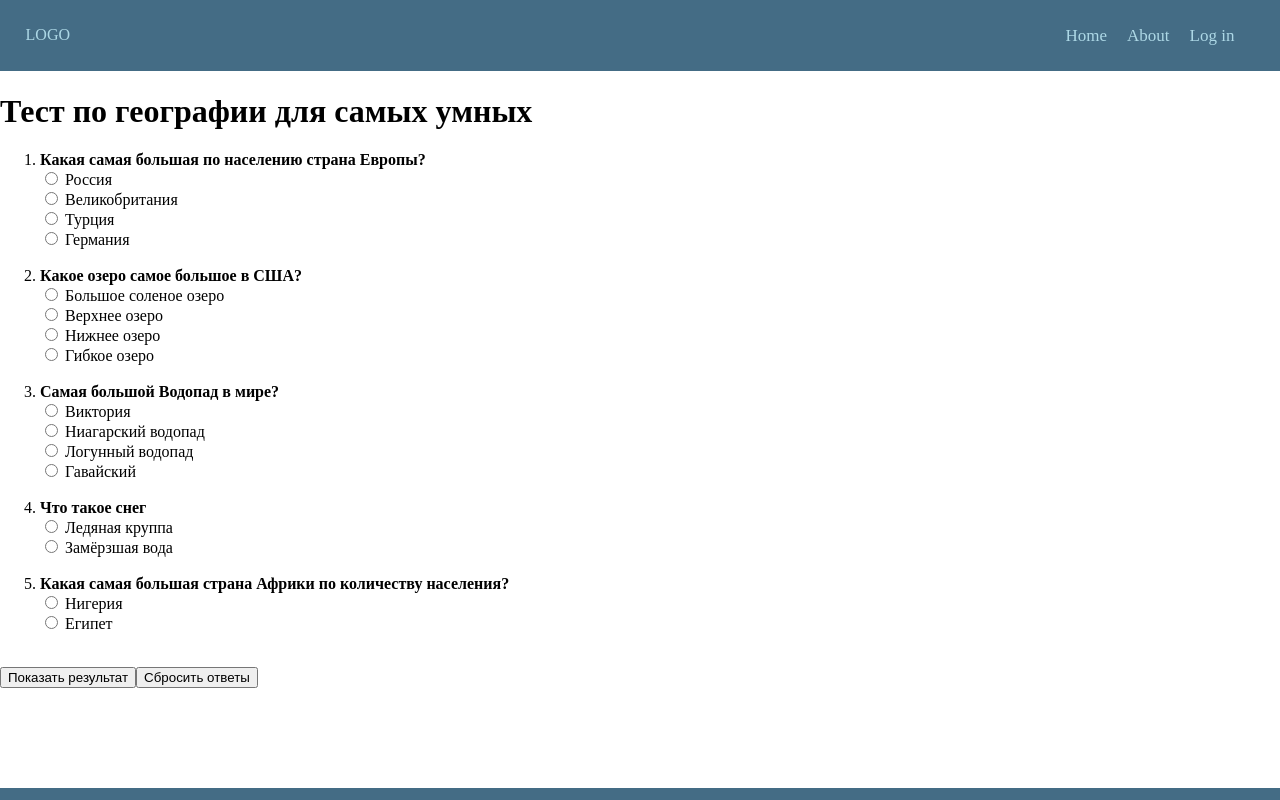
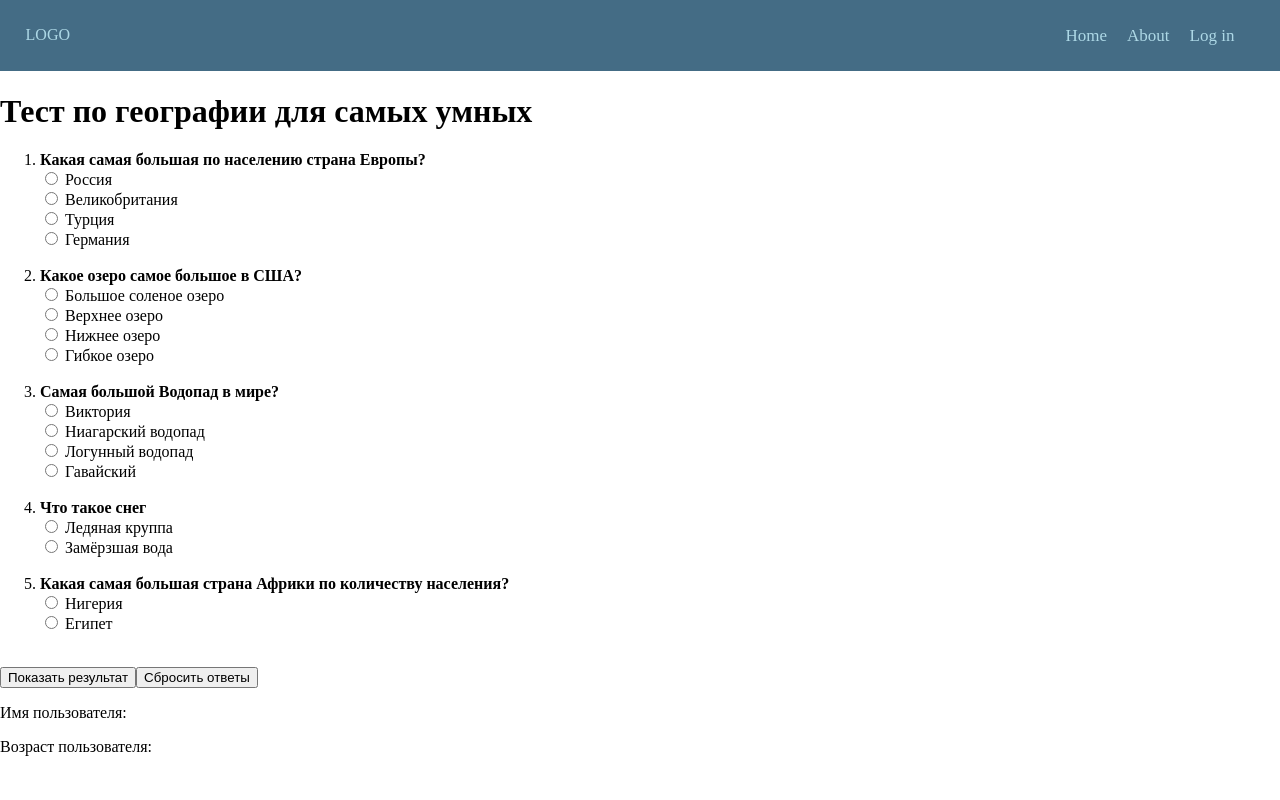
Before and after one commit to EvgeniyVagajtsev/ProjectAngular, an Angular app: page /about in a window 1280 px wide. Shown: the top 800 px of the page. Built offline with nearby package versions, Linux system fonts and the light colour scheme; no server answers.

Commit message:
five commit

```diff
--- a/angular.json
+++ b/angular.json
@@ -20,7 +20,8 @@
             "tsConfig": "src/tsconfig.app.json",
             "assets": [
               "src/favicon.ico",
-              "src/assets"
+              "src/assets",
+              "src/user.json"
             ],
             "styles": [
               "src/styles.css"
--- a/src/app/about/about.component.html
+++ b/src/app/about/about.component.html
@@ -31,4 +31,5 @@
   <input type="button" (click)="check_me()" value="Показать результат"/>
   <input type="reset"  value="Сбросить ответы"/>
 </form>
-<p></p>
+<p>Имя пользователя: {{user?.name}}</p>
+<p>Возраст пользователя: {{user?.age}}</p>
--- a/src/app/about/about.component.ts
+++ b/src/app/about/about.component.ts
@@ -1,5 +1,6 @@
 import { Component, OnInit } from '@angular/core';
-
+import { HttpClient } from "@angular/common/http";
+import {User} from "../user";
 
 @Component({
   selector: 'app-about',
@@ -7,6 +8,7 @@ import { Component, OnInit } from '@angular/core';
   styleUrls: ['./about.component.css']
 })
 export class AboutComponent implements OnInit {
+  user: User;
 
   // check_me(event) {
   //   let check1 = document.getElementsByName('check1');
@@ -41,10 +43,11 @@ export class AboutComponent implements OnInit {
   //   }
   //   }
 
-  constructor() {
+  constructor(private http: HttpClient) {
   }
 
   ngOnInit() {
+    this.http.get('user.json').subscribe((data:User) => this.user=data);
   }
 
 }
--- /dev/null
+++ b/src/app/user.json
@@ -0,0 +1,4 @@
+{
+  "name": "Bob",
+  "age": 28
+}
--- /dev/null
+++ b/src/app/user.ts
@@ -0,0 +1,4 @@
+export class User{
+  name: string;
+  age: number;
+}
```
Also changed, not shown: src/assets/questions.json (deleted).
